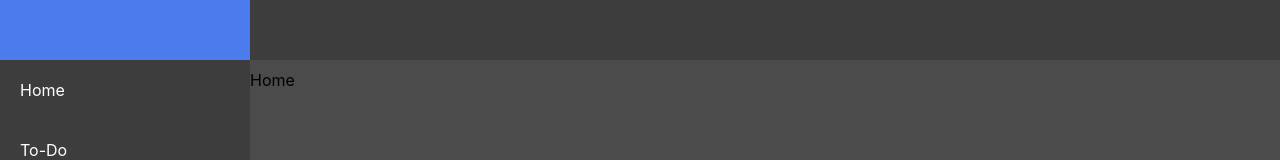
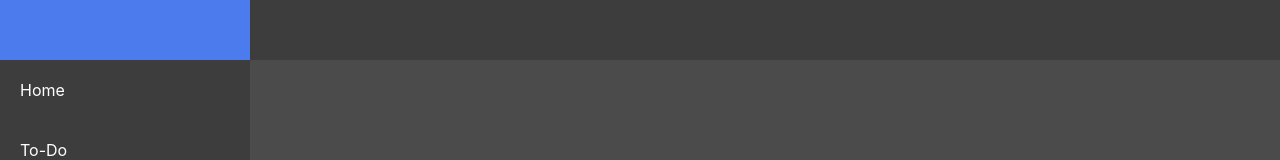
Before and after one commit to JPabloMF/todo-react, a React (Create React App) app: page /dashboard in a window 1280 px wide. Shown: the top 160 px of the page. Built offline with nearby package versions, Linux system fonts and the light colour scheme.

Commit message:
environment ready to test redux/reduxsaga

```diff
--- a/src/App.jsx
+++ b/src/App.jsx
@@ -1,8 +1,8 @@
 import React from 'react';
 import { BrowserRouter as Router, Switch, Route } from 'react-router-dom';
 
-import SignIn from './screens/signin';
-import SignUp from './screens/signup';
+// import SignIn from './screens/signin';
+// import SignUp from './screens/signup';
 import PageNotFound from './components/pageNotFound';
 import Dashboard from './screens/dashboard';
 
@@ -10,9 +10,9 @@ function App() {
   return (
     <Router>
       <Switch>
-        <Route exact path="/" component={SignIn} />
-        <Route path="/signin" component={SignIn} />
-        <Route path="/signup" component={SignUp} />
+        <Route exact path="/" component={Dashboard} />
+        {/* <Route path="/signin" component={SignIn} />
+        <Route path="/signup" component={SignUp} /> */}
         <Route path="/dashboard" component={Dashboard} />
         <Route path="" component={PageNotFound} />
       </Switch>
--- a/src/components/contentWrapper/index.jsx
+++ b/src/components/contentWrapper/index.jsx
@@ -15,7 +15,7 @@ const ContentWrapper = () => {
   return (
     <StyledRouter>
       <Switch>
-        <Route exact path="/dashboard" component={Home} />
+        <Route exact path="/" component={ToDo} />
         <Route path="/dashboard/home" component={Home} />
         <Route path="/dashboard/todo" component={ToDo} />
       </Switch>
```
